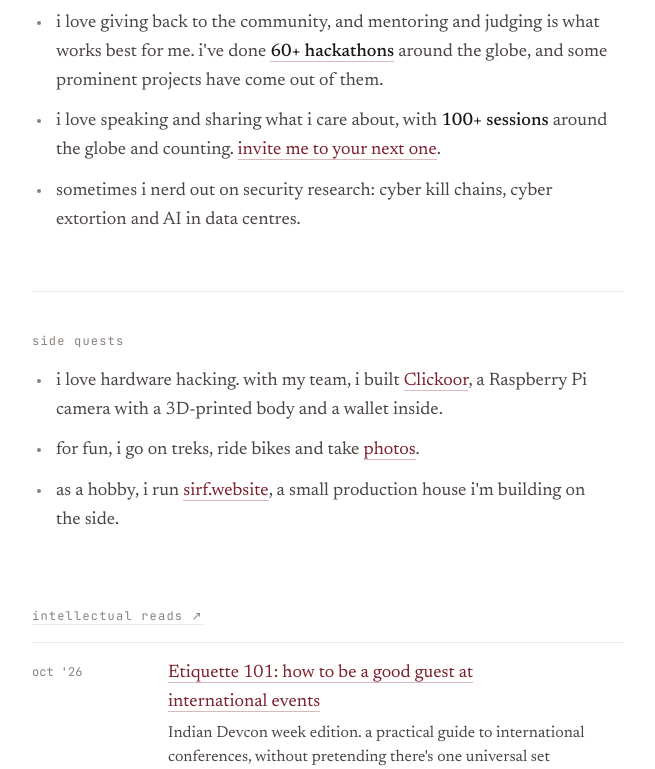
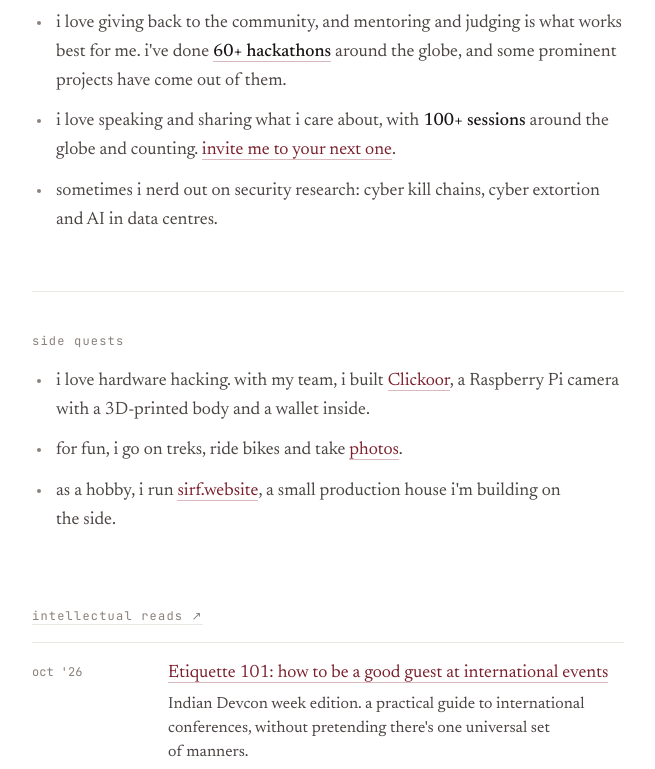
Before and after one commit to prasansecures/portfolio, a plain HTML site: page index.html in a window 1280 px wide. Shown: the part 547-1316 px from the top of the page, without its empty margins (312-967 px from the left). Drawn offline with nearby package versions, Linux system fonts and the light colour scheme; a script that the page names is missing.

Commit message:
Self-host the web fonts and shrink the hover photo
PageSpeed flagged the Google Fonts stylesheet as render-blocking (~200 ms)
and the hover photo as oversized (~153 KiB).

- Serve Newsreader and JetBrains Mono from /fonts with the same
  @font-face rules Google generates (same files, subsets, unicode-range and
  font-display: swap), inlined in <head>, and preload the two latin files.
  This removes the fonts.googleapis.com and fonts.gstatic.com round trips.
- Cache /fonts/* for a year via vercel.json.
- Resize img/me.webp from 1200px to 640px wide (166 KB to 36 KB). It is
  shown at 280px, so this still covers 2x screens.

Rendered pages are pixel-identical to the live site.

Co-Authored-By: Claude Opus 5.5 <noreply@anthropic.com>
Claude-Session: https://claude.ai/code/session_01V9NSvFuGJXiFNd7qDPVEeS

```diff
--- a/index.html
+++ b/index.html
@@ -26,9 +26,26 @@
   window.va = window.va || function () { (window.vaq = window.vaq || []).push(arguments); };
 </script>
 <script defer src="/_vercel/insights/script.js"></script>
-<link rel="preconnect" href="https://fonts.googleapis.com" />
-<link rel="preconnect" href="https://fonts.gstatic.com" crossorigin />
-<link href="https://fonts.googleapis.com/css2?family=Newsreader:ital,opsz,wght@0,6..72,400;0,6..72,500;1,6..72,400&family=JetBrains+Mono:wght@400&display=swap" rel="stylesheet" />
+<link rel="preload" href="/fonts/newsreader-roman-latin.woff2" as="font" type="font/woff2" crossorigin />
+<link rel="preload" href="/fonts/jetbrains-mono-roman-latin.woff2" as="font" type="font/woff2" crossorigin />
+<style>
+/* Newsreader + JetBrains Mono, self-hosted from Google Fonts (OFL) */
+@font-face{font-family: 'JetBrains Mono'; font-style: normal; font-weight: 400; font-display: swap; src: url(/fonts/jetbrains-mono-roman-cyrillic-ext.woff2) format('woff2'); unicode-range: U+0460-052F, U+1C80-1C8A, U+20B4, U+2DE0-2DFF, U+A640-A69F, U+FE2E-FE2F;}
+@font-face{font-family: 'JetBrains Mono'; font-style: normal; font-weight: 400; font-display: swap; src: url(/fonts/jetbrains-mono-roman-cyrillic.woff2) format('woff2'); unicode-range: U+0301, U+0400-045F, U+0490-0491, U+04B0-04B1, U+2116;}
+@font-face{font-family: 'JetBrains Mono'; font-style: normal; font-weight: 400; font-display: swap; src: url(/fonts/jetbrains-mono-roman-greek.woff2) format('woff2'); unicode-range: U+0370-0377, U+037A-037F, U+0384-038A, U+038C, U+038E-03A1, U+03A3-03FF;}
+@font-face{font-family: 'JetBrains Mono'; font-style: normal; font-weight: 400; font-display: swap; src: url(/fonts/jetbrains-mono-roman-vietnamese.woff2) format('woff2'); unicode-range: U+0102-0103, U+0110-0111, U+0128-0129, U+0168-0169, U+01A0-01A1, U+01AF-01B0, U+0300-0301, U+0303-0304, U+0308-0309, U+0323, U+0329, U+1EA0-1EF9, U+20AB;}
+@font-face{font-family: 'JetBrains Mono'; font-style: normal; font-weight: 400; font-display: swap; src: url(/fonts/jetbrains-mono-roman-latin-ext.woff2) format('woff2'); unicode-range: U+0100-02BA, U+02BD-02C5, U+02C7-02CC, U+02CE-02D7, U+02DD-02FF, U+0304, U+0308, U+0329, U+1D00-1DBF, U+1E00-1E9F, U+1EF2-1EFF, U+2020, U+20A0-20AB, U+20AD-20C4, U+2113, U+2C60-2C7F, U+A720-A7FF;}
+@font-face{font-family: 'JetBrains Mono'; font-style: normal; font-weight: 400; font-display: swap; src: url(/fonts/jetbrains-mono-roman-latin.woff2) format('woff2'); unicode-range: U+0000-00FF, U+0131, U+0152-0153, U+02BB-02BC, U+02C6, U+02DA, U+02DC, U+0304, U+0308, U+0329, U+2000-206F, U+20AC, U+2122, U+2191, U+2193, U+2212, U+2215, U+FEFF, U+FFFD;}
+@font-face{font-family: 'Newsreader'; font-style: italic; font-weight: 400; font-display: swap; src: url(/fonts/newsreader-italic-vietnamese.woff2) format('woff2'); unicode-range: U+0102-0103, U+0110-0111, U+0128-0129, U+0168-0169, U+01A0-01A1, U+01AF-01B0, U+0300-0301, U+0303-0304, U+0308-0309, U+0323, U+0329, U+1EA0-1EF9, U+20AB;}
+@font-face{font-family: 'Newsreader'; font-style: italic; font-weight: 400; font-display: swap; src: url(/fonts/newsreader-italic-latin-ext.woff2) format('woff2'); unicode-range: U+0100-02BA, U+02BD-02C5, U+02C7-02CC, U+02CE-02D7, U+02DD-02FF, U+0304, U+0308, U+0329, U+1D00-1DBF, U+1E00-1E9F, U+1EF2-1EFF, U+2020, U+20A0-20AB, U+20AD-20C4, U+2113, U+2C60-2C7F, U+A720-A7FF;}
+@font-face{font-family: 'Newsreader'; font-style: italic; font-weight: 400; font-display: swap; src: url(/fonts/newsreader-italic-latin.woff2) format('woff2'); unicode-range: U+0000-00FF, U+0131, U+0152-0153, U+02BB-02BC, U+02C6, U+02DA, U+02DC, U+0304, U+0308, U+0329, U+2000-206F, U+20AC, U+2122, U+2191, U+2193, U+2212, U+2215, U+FEFF, U+FFFD;}
+@font-face{font-family: 'Newsreader'; font-style: normal; font-weight: 400; font-display: swap; src: url(/fonts/newsreader-roman-vietnamese.woff2) format('woff2'); unicode-range: U+0102-0103, U+0110-0111, U+0128-0129, U+0168-0169, U+01A0-01A1, U+01AF-01B0, U+0300-0301, U+0303-0304, U+0308-0309, U+0323, U+0329, U+1EA0-1EF9, U+20AB;}
+@font-face{font-family: 'Newsreader'; font-style: normal; font-weight: 400; font-display: swap; src: url(/fonts/newsreader-roman-latin-ext.woff2) format('woff2'); unicode-range: U+0100-02BA, U+02BD-02C5, U+02C7-02CC, U+02CE-02D7, U+02DD-02FF, U+0304, U+0308, U+0329, U+1D00-1DBF, U+1E00-1E9F, U+1EF2-1EFF, U+2020, U+20A0-20AB, U+20AD-20C4, U+2113, U+2C60-2C7F, U+A720-A7FF;}
+@font-face{font-family: 'Newsreader'; font-style: normal; font-weight: 400; font-display: swap; src: url(/fonts/newsreader-roman-latin.woff2) format('woff2'); unicode-range: U+0000-00FF, U+0131, U+0152-0153, U+02BB-02BC, U+02C6, U+02DA, U+02DC, U+0304, U+0308, U+0329, U+2000-206F, U+20AC, U+2122, U+2191, U+2193, U+2212, U+2215, U+FEFF, U+FFFD;}
+@font-face{font-family: 'Newsreader'; font-style: normal; font-weight: 500; font-display: swap; src: url(/fonts/newsreader-roman-vietnamese.woff2) format('woff2'); unicode-range: U+0102-0103, U+0110-0111, U+0128-0129, U+0168-0169, U+01A0-01A1, U+01AF-01B0, U+0300-0301, U+0303-0304, U+0308-0309, U+0323, U+0329, U+1EA0-1EF9, U+20AB;}
+@font-face{font-family: 'Newsreader'; font-style: normal; font-weight: 500; font-display: swap; src: url(/fonts/newsreader-roman-latin-ext.woff2) format('woff2'); unicode-range: U+0100-02BA, U+02BD-02C5, U+02C7-02CC, U+02CE-02D7, U+02DD-02FF, U+0304, U+0308, U+0329, U+1D00-1DBF, U+1E00-1E9F, U+1EF2-1EFF, U+2020, U+20A0-20AB, U+20AD-20C4, U+2113, U+2C60-2C7F, U+A720-A7FF;}
+@font-face{font-family: 'Newsreader'; font-style: normal; font-weight: 500; font-display: swap; src: url(/fonts/newsreader-roman-latin.woff2) format('woff2'); unicode-range: U+0000-00FF, U+0131, U+0152-0153, U+02BB-02BC, U+02C6, U+02DA, U+02DC, U+0304, U+0308, U+0329, U+2000-206F, U+20AC, U+2122, U+2191, U+2193, U+2212, U+2215, U+FEFF, U+FFFD;}
+</style>
 <style>
   :root{
     --bg:#ffffff;
```
Also changed, not shown: fonts/jetbrains-mono-roman-cyrillic-ext.woff2 (added), fonts/jetbrains-mono-roman-cyrillic.woff2 (added), fonts/jetbrains-mono-roman-greek.woff2 (added), fonts/jetbrains-mono-roman-latin-ext.woff2 (added), fonts/jetbrains-mono-roman-latin.woff2 (added), fonts/jetbrains-mono-roman-vietnamese.woff2 (added), fonts/newsreader-italic-latin-ext.woff2 (added), fonts/newsreader-italic-latin.woff2 (added), fonts/newsreader-italic-vietnamese.woff2 (added), fonts/newsreader-roman-latin-ext.woff2 (added), fonts/newsreader-roman-latin.woff2 (added), fonts/newsreader-roman-vietnamese.woff2 (added), img/me.webp, vercel.json (added), 1 other file.
